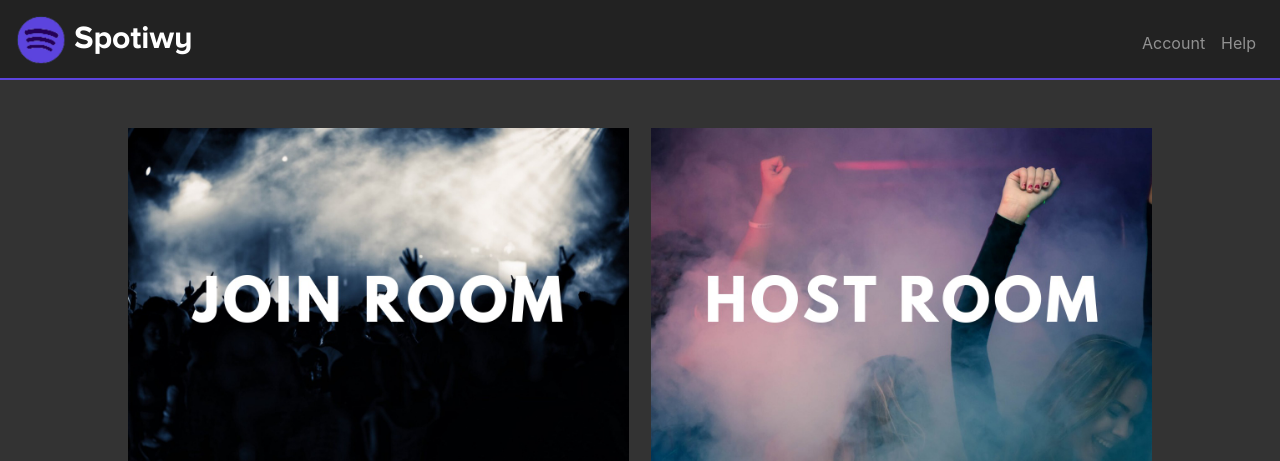
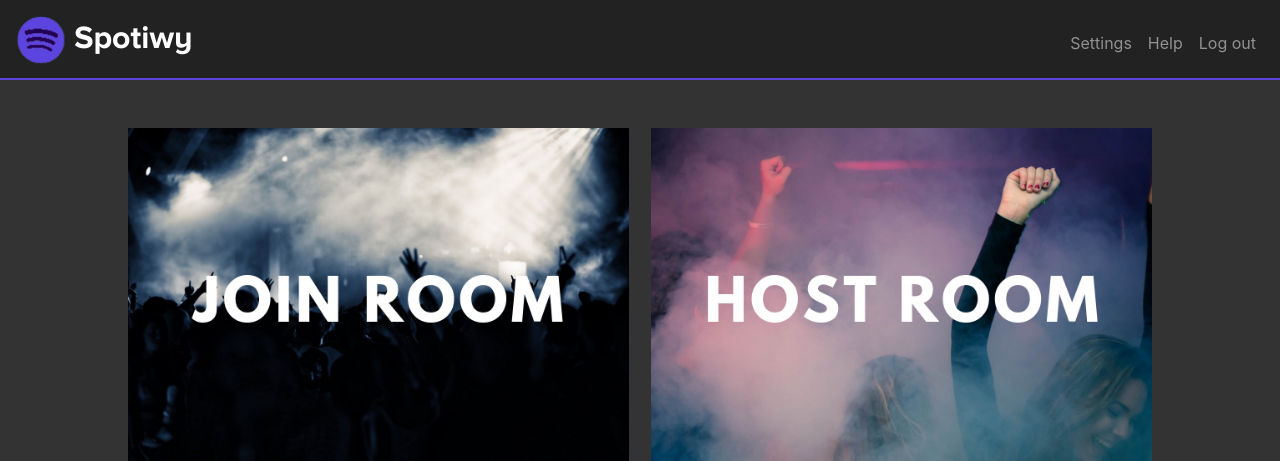
Before and after one commit to jessekommandeur/spotiwy, a Flask app: page / in a window 1280 px wide. Shown: the top 461 px of the page. Run offline with Flask 2, Linux system fonts and the light colour scheme; a user stored in the database is signed in; some libraries are stand-ins or nearby versions.

Commit message:
layout minor bug fix

```diff
--- a/templates/layout.html
+++ b/templates/layout.html
@@ -36,12 +36,13 @@
                 <span class="navbar-toggler-icon"></span>
             </button>
             <div class="collapse navbar-collapse" id="navbar">
-                {% if session.user_id %}
+                {% if session.userid %}
                     <ul class="navbar-nav ml-auto mt-2">
 
                         <!-- TODO: DROPDOWN MENU -->
-                        <li class="nav-item"><a class="nav-link" href="/account">Account</a></li>
+                        <li class="nav-item"><a class="nav-link" href="/settings">Settings</a></li>
                         <li class="nav-item"><a class="nav-link" href="/help">Help</a></li>
+                        <li class="nav-item"><a class="nav-link" href="/logout">Log out</a></li>
                     </ul>
                 {% else %}
                     <ul class="navbar-nav ml-auto mt-2">
```
